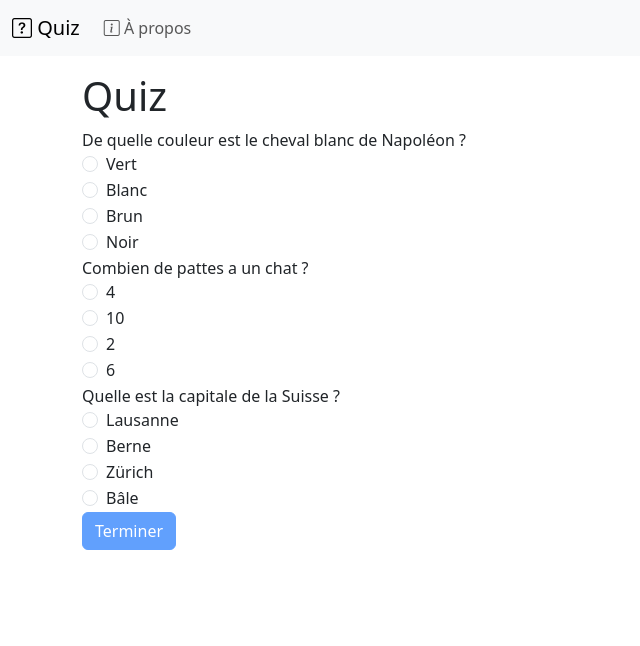
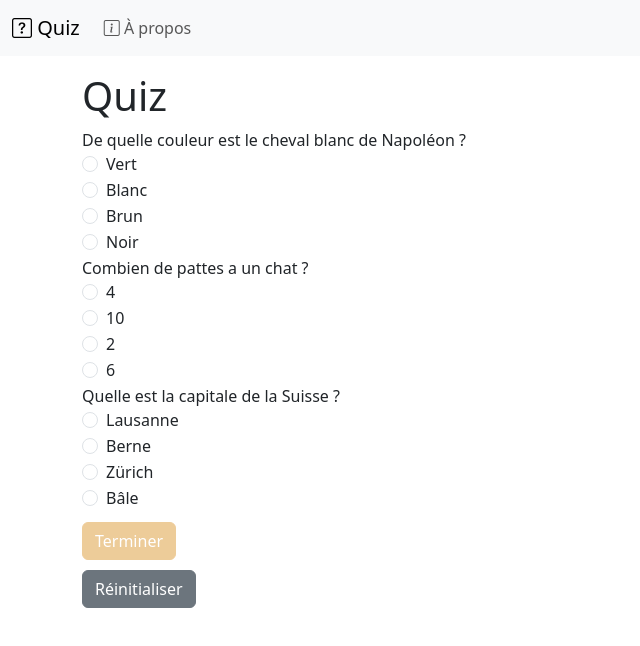
Before and after one commit to hepl-bs21inf5/sem07-project-MathysBoesigerP58887, a Vue app: page / in a window 1280 px wide. Shown: the top 646 px of the page, without its empty margins (0-640 px from the left). Built offline with nearby package versions, Linux system fonts and the light colour scheme.

Commit message:
ajout et modification des boutons

```diff
--- a/src/assets/main.css
+++ b/src/assets/main.css
@@ -1,17 +1,22 @@
 /* https://getbootstrap.com/docs/5.3/components/buttons/#variables */
 .btn-primary {
+  margin-top: 10px;
   --bs-btn-color: #fff;
-    --bs-btn-bg: #0d6efd;
-    --bs-btn-border-color: #0d6efd;
+  --bs-btn-bg: #eb9413;
+  --bs-btn-border-color: #eb9413;
   --bs-btn-hover-color: #fff;
-    --bs-btn-hover-bg: #0b5ed7;
-    --bs-btn-hover-border-color: #0a58ca;
+  --bs-btn-hover-bg: #bf7a13;
+  --bs-btn-hover-border-color: #bf7a13;
   --bs-btn-focus-shadow-rgb: 49, 132, 253;
   --bs-btn-active-color: #fff;
-    --bs-btn-active-bg: #0a58ca;
-    --bs-btn-active-border-color: #0a53be;
+  --bs-btn-active-bg: #eb9413;
+  --bs-btn-active-border-color: #eb9413;
   --bs-btn-active-shadow: inset 0 3px 5px rgba(0, 0, 0, 0.125);
   --bs-btn-disabled-color: #fff;
-    --bs-btn-disabled-bg: #0d6efd;
-    --bs-btn-disabled-border-color: #0d6efd;
+  --bs-btn-disabled-bg: #e4b164;
+  --bs-btn-disabled-border-color: #e4b164;
 }
+
+.btn-secondary {
+  margin-top: 10px;
+}
--- a/src/components/QuizForm.vue
+++ b/src/components/QuizForm.vue
@@ -6,9 +6,15 @@ const chat = ref<string | null>(null)
 const capitale = ref<string | null>(null)
 const filled = computed<boolean>(() => cheval.value && chat.value && capitale.value !== null)
 
+function reset() {
+  cheval.value = null
+  chat.value = null
+  capitale.value = null
+}
+
 function submit(event: Event): void {
   let score = 0
-  let maxscore = 3
+  const max_score = 3
   event.preventDefault()
   if (cheval.value === 'blanc') {
     score += 1
@@ -19,7 +25,7 @@ function submit(event: Event): void {
   if (capitale.value === 'berne') {
     score += 1
   }
-  if (score === maxscore) {
+  if (score === max_score) {
     alert('Vous avez tout juste !')
   } else {
     alert(`Vous avez ${score}/3`)
@@ -170,4 +176,5 @@ function submit(event: Event): void {
     </div>
     <button class="btn btn-primary" :class="{ disabled: !filled }" type="submit">Terminer</button>
   </form>
+  <button class="btn btn-secondary" @click="reset">Réinitialiser</button>
 </template>
```
Also changed, not shown: 1 other file (tests, documents, lock files or other folders). Lines whose indentation alone changed are shown as unchanged.
